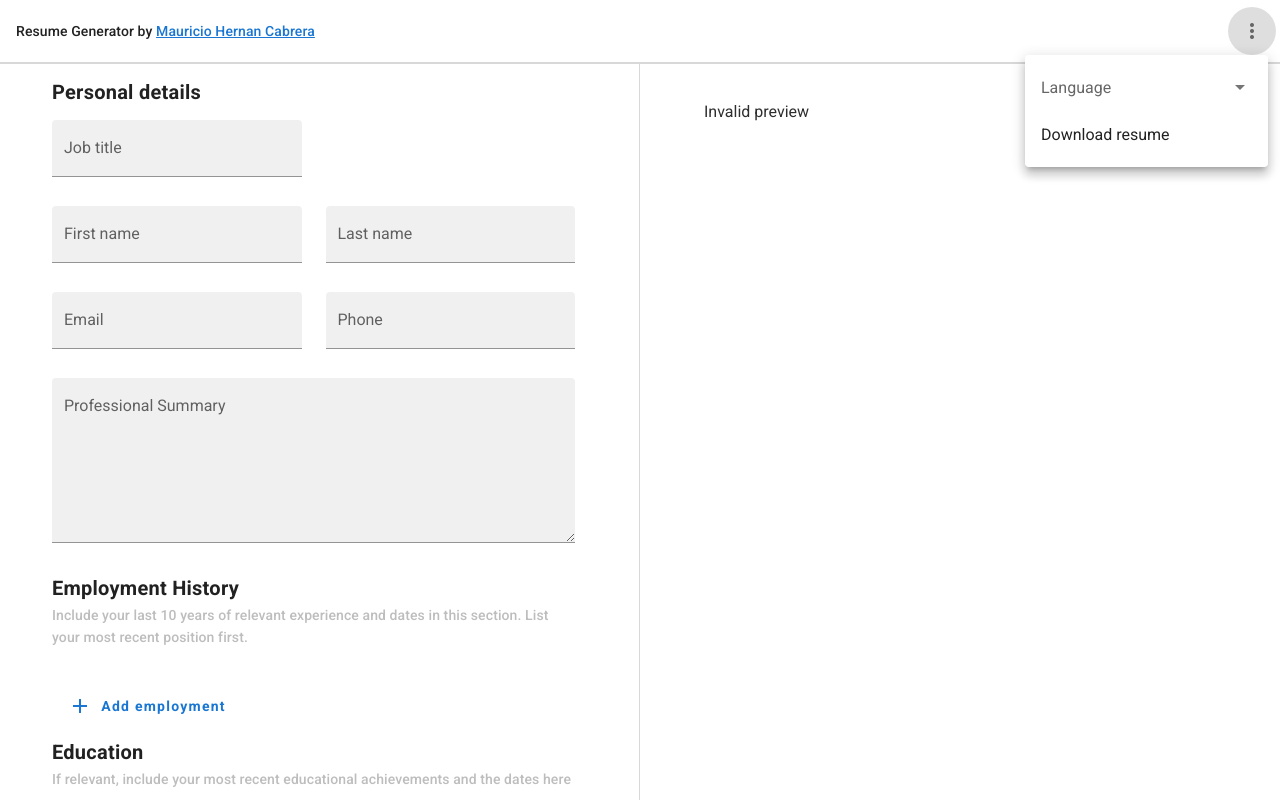
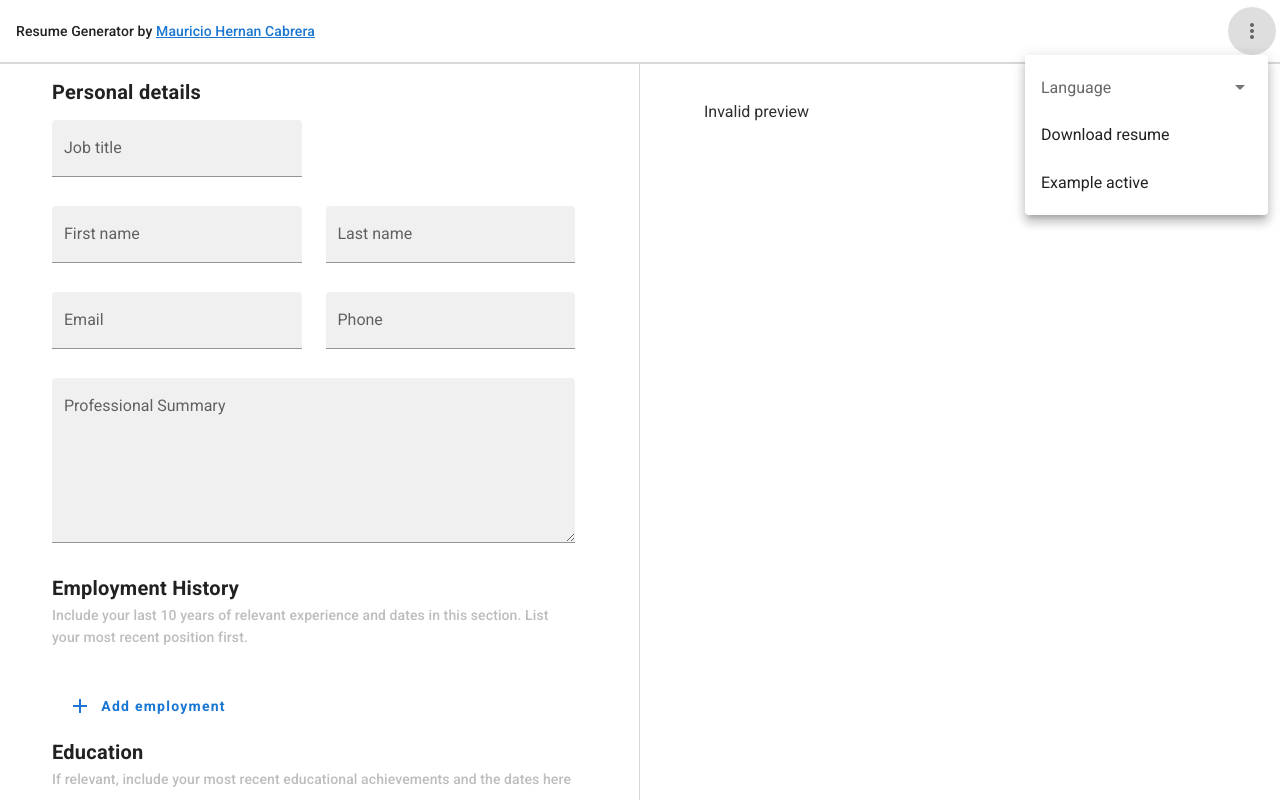
Before and after one commit to MauricioHernanCabrera/resume-generator, a Nuxt app: page / in a window 1280 px wide. Both pictures are taken after a click on the button 1252 px from the left and 31 px from the top of the page. Shown: the top 800 px of the page. Built offline with nearby package versions, Linux system fonts and the light colour scheme.

Commit message:
example added

```diff
--- a/layouts/default.vue
+++ b/layouts/default.vue
@@ -36,8 +36,14 @@
               <v-list-item-title>{{ $t('layout.items.downloadImage') }}</v-list-item-title>
             </v-list-item>
 
+            <v-list-item @click="SET_EXAMPLE_ACTIVE(!exampleActive)">
+              <v-list-item-title v-if="exampleActive">{{ $t('layout.items.exampleInactive') }}</v-list-item-title>
+              <v-list-item-title v-else>{{ $t('layout.items.exampleActive') }}</v-list-item-title>
+            </v-list-item>
+
             <v-list-item @click="SET_PREVIEW_OPEN(!previewOpen)" class="d-lg-none">
-              <v-list-item-title>{{ previewOpen? $t('layout.previewClose') : $t('layout.previewOpen') }}</v-list-item-title>
+              <v-list-item-title v-if="previewOpen">{{ $t('layout.items.previewClose') }}</v-list-item-title>
+              <v-list-item-title v-else>{{ $t('layout.items.previewOpen') }}</v-list-item-title>
             </v-list-item>
           </v-list>
         </v-card>
@@ -56,7 +62,7 @@ import html2canvas from 'html2canvas'
 
 export default {
   computed: {
-    ...mapState(['previewOpen', 'locale']),
+    ...mapState(['previewOpen', 'locale', 'exampleActive']),
 
     locales() {
       return [
@@ -67,7 +73,7 @@ export default {
   },
 
   methods: {
-    ...mapMutations(['SET_PREVIEW_OPEN', 'SET_LANG']),
+    ...mapMutations(['SET_PREVIEW_OPEN', 'SET_LANG', 'SET_EXAMPLE_ACTIVE']),
 
     setLanguage(value) {
       this.SET_LANG(value)
--- a/locales/en.json
+++ b/locales/en.json
@@ -10,10 +10,12 @@
   },
   "layout": {
     "by": "by",
-    "previewOpen": "Open preview",
-    "previewClose": "Close preview",
     "items": {
-      "downloadImage": "Download resume"
+      "previewOpen": "Open preview",
+      "previewClose": "Close preview",
+      "downloadImage": "Download resume",
+      "exampleInactive": "Example inactive",
+      "exampleActive": "Example active"
     }
   },
   "components": {
--- a/locales/es.json
+++ b/locales/es.json
@@ -10,10 +10,12 @@
   },
   "layout": {
     "by": "por",
-    "previewOpen": "Abrir vista previa",
-    "previewClose": "Cerrar vista previa",
     "items": {
-      "downloadImage": "Descargar CV"
+      "previewOpen": "Abrir vista previa",
+      "previewClose": "Cerrar vista previa",
+      "downloadImage": "Descargar CV",
+      "exampleInactive": "Ejemplo inactivo",
+      "exampleActive": "Ejemplo activo"
     }
   },
   "components": {
--- a/pages/index.vue
+++ b/pages/index.vue
@@ -40,7 +40,7 @@ export default {
 
   data() {
     return {
-      form: DEFAULT_PROFILE,
+      form: JSON.parse(JSON.stringify(DEFAULT_PROFILE)),
       // form: FAKE_PROFILE,
       loading: true,
     }
@@ -58,10 +58,18 @@ export default {
         this.SET_PREVIEW_OPEN(false)
       }
     },
+
+    exampleActive(value) {
+      if (value) {
+        this.form = JSON.parse(JSON.stringify(FAKE_PROFILE))
+      } else {
+        this.form = JSON.parse(JSON.stringify(DEFAULT_PROFILE))
+      }
+    },
   },
 
   computed: {
-    ...mapState(['previewOpen']),
+    ...mapState(['previewOpen', 'exampleActive']),
   },
 
   methods: {
--- a/store/index.js
+++ b/store/index.js
@@ -1,8 +1,8 @@
 export const state = () => ({
   previewOpen: false,
-
   locales: ['en', 'es'],
   locale: 'en',
+  exampleActive: false,
 })
 
 export const mutations = {
@@ -15,4 +15,8 @@ export const mutations = {
       state.locale = locale
     }
   },
+
+  SET_EXAMPLE_ACTIVE(state, exampleActive) {
+    state.exampleActive = exampleActive
+  },
 }
```
